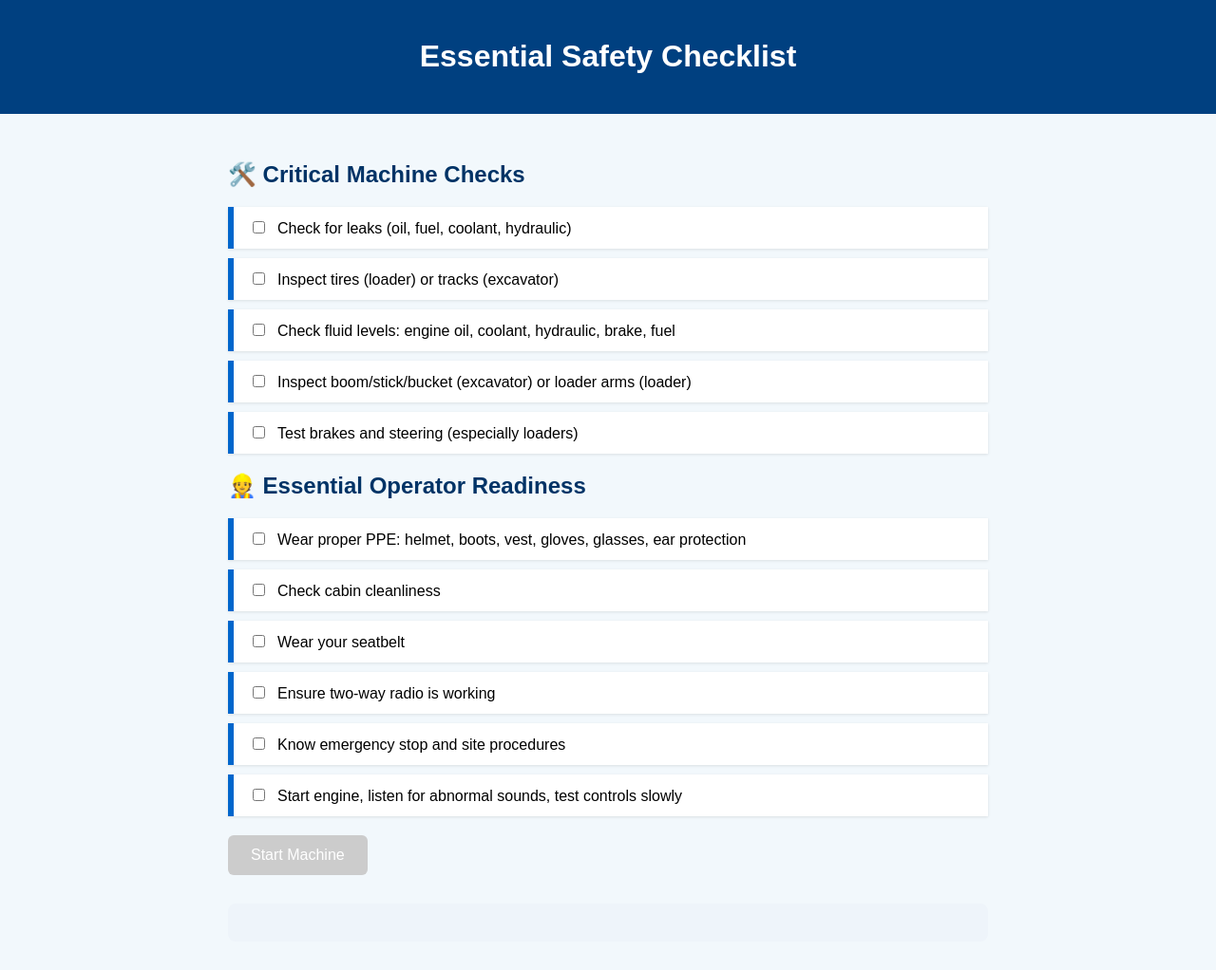
After one commit to RethikRaj/caterpillar_hackathon, a Flask app: page /safety_check in a window 1280 px wide. The commit adds this page. Shown: the whole page at 95% size. Run offline with Flask 3, Linux system fonts and the light colour scheme; the visitor is signed in with stand-in values (Sample User, id 1); parts of the project's set-up code (start-up, migrations or seed data) failed here and were passed over; some libraries are stand-ins or nearby versions.

Commit message:
added safety checks

```diff
--- a/app.py
+++ b/app.py
@@ -309,5 +309,10 @@ def get_weather():
     except requests.exceptions.RequestException:
         return jsonify({'error': 'Failed to fetch weather data'}), 500
 
+@app.route('/safety_check')
+@login_required(role='operator')
+def safety_check():
+    return render_template('safety_check.html')
+
 if __name__=='__main__':
     app.run(debug=True)
--- /dev/null
+++ b/templates/safety_check.html
@@ -0,0 +1,219 @@
+<!DOCTYPE html>
+<html lang="en">
+<head>
+  <meta charset="UTF-8">
+  <title>Essential Excavator & Loader Safety Checks</title>
+  <style>
+    body {
+      font-family: Arial, sans-serif;
+      background-color: #f2f8fc;
+      margin: 0;
+      padding: 0;
+    }
+
+    header {
+      background-color: #004080;
+      color: white;
+      padding: 20px;
+      text-align: center;
+    }
+
+    main {
+      padding: 30px;
+      max-width: 800px;
+      margin: auto;
+    }
+
+    h2, h3, h4 {
+      color: #003366;
+    }
+
+    ul {
+      list-style: none;
+      padding-left: 0;
+    }
+
+    li {
+      background: #ffffff;
+      margin-bottom: 10px;
+      padding: 12px 16px;
+      border-left: 6px solid #0066cc;
+      box-shadow: 0 1px 3px rgba(0,0,0,0.1);
+    }
+
+    label {
+      margin-left: 10px;
+    }
+
+    .button-group {
+      margin-top: 20px;
+    }
+
+    button {
+      margin-right: 10px;
+      padding: 12px 24px;
+      font-size: 16px;
+      background-color: #0077cc;
+      color: white;
+      border: none;
+      border-radius: 6px;
+      cursor: pointer;
+    }
+
+    button:disabled {
+      background-color: #cccccc;
+      cursor: not-allowed;
+    }
+
+    #uploadContainer {
+      margin-top: 30px;
+      background: #eef4fa;
+      padding: 20px;
+      border-radius: 8px;
+    }
+  </style>
+</head>
+<body>
+  <header>
+    <h1>Essential Safety Checklist</h1>
+  </header>
+
+  <main>
+    <section>
+      <h2>🛠️ Critical Machine Checks</h2>
+      <ul id="machine-checks" class="checklist"></ul>
+    </section>
+
+    <section>
+      <h2>👷 Essential Operator Readiness</h2>
+      <ul id="operator-checks" class="checklist"></ul>
+    </section>
+
+    <div class="button-group">
+      <button id="startBtn" disabled>Start Machine</button>
+      <button id="forceBtn" style="display:none;">Force Start</button>
+    </div>
+
+    <div id="uploadContainer"></div>
+  </main>
+
+  <script>
+    const machineChecks = [
+      "Check for leaks (oil, fuel, coolant, hydraulic)",
+      "Inspect tires (loader) or tracks (excavator)",
+      "Check fluid levels: engine oil, coolant, hydraulic, brake, fuel",
+      "Inspect boom/stick/bucket (excavator) or loader arms (loader)",
+      "Test brakes and steering (especially loaders)"
+    ];
+
+    const operatorChecks = [
+      "Wear proper PPE: helmet, boots, vest, gloves, glasses, ear protection",
+      "Check cabin cleanliness",
+      "Wear your seatbelt",
+      "Ensure two-way radio is working",
+      "Know emergency stop and site procedures",
+      "Start engine, listen for abnormal sounds, test controls slowly"
+    ];
+
+    function createChecklist(containerId, items) {
+      const container = document.getElementById(containerId);
+      items.forEach((text, index) => {
+        const li = document.createElement("li");
+        const checkbox = document.createElement("input");
+        checkbox.type = "checkbox";
+        checkbox.id = `${containerId}-check-${index}`;
+        checkbox.className = containerId + "-item";
+        const label = document.createElement("label");
+        label.htmlFor = checkbox.id;
+        label.textContent = text;
+        li.appendChild(checkbox);
+        li.appendChild(label);
+        container.appendChild(li);
+      });
+    }
+
+    function checkAllChecked(className) {
+      const checkboxes = document.querySelectorAll(`.${className}`);
+      return Array.from(checkboxes).every(cb => cb.checked);
+    }
+
+    function getUncheckedLabels(className) {
+      const checkboxes = document.querySelectorAll(`.${className}`);
+      return Array.from(checkboxes)
+        .filter(cb => !cb.checked)
+        .map(cb => cb.nextSibling.textContent);
+    }
+
+    function updateButtonState() {
+      const machineComplete = checkAllChecked("machine-checks-item");
+      const operatorComplete = checkAllChecked("operator-checks-item");
+
+      const startBtn = document.getElementById("startBtn");
+      const forceBtn = document.getElementById("forceBtn");
+
+      if (machineComplete && operatorComplete) {
+        startBtn.disabled = false;
+        forceBtn.style.display = "none";
+      } else {
+        startBtn.disabled = true;
+        forceBtn.style.display = "inline-block";
+      }
+
+      document.getElementById("uploadContainer").innerHTML = "";
+    }
+
+    function attachListeners(className) {
+      const checkboxes = document.querySelectorAll(`.${className}`);
+      checkboxes.forEach(cb => cb.addEventListener("change", updateButtonState));
+    }
+
+    function generateUploadFields(uncheckedMachine, uncheckedOperator) {
+      const container = document.getElementById("uploadContainer");
+      container.innerHTML = "<h3>📤 Upload images for unchecked items:</h3>";
+
+      const createSection = (title, items, prefix) => {
+        if (items.length === 0) return;
+        const section = document.createElement("div");
+        section.innerHTML = `<h4>${title}</h4>`;
+        items.forEach((item, idx) => {
+          const div = document.createElement("div");
+          div.innerHTML = `
+            <label>${item}</label><br>
+            <input type="file" accept="image/*" name="${prefix}_${idx}" required><br><br>
+          `;
+          section.appendChild(div);
+        });
+        container.appendChild(section);
+      };
+
+      createSection("Machine Items", uncheckedMachine, "machine");
+      createSection("Operator Items", uncheckedOperator, "operator");
+
+      const submitBtn = document.createElement("button");
+      submitBtn.textContent = "Submit & Force Start";
+      submitBtn.onclick = () => alert("🚨 Force Start submitted with images!");
+      container.appendChild(submitBtn);
+    }
+
+    createChecklist("machine-checks", machineChecks);
+    createChecklist("operator-checks", operatorChecks);
+    attachListeners("machine-checks-item");
+    attachListeners("operator-checks-item");
+
+    document.getElementById("startBtn").addEventListener("click", () => {
+      alert("✅ All safety checks complete. Machine ready to start!");
+    });
+
+    document.getElementById("forceBtn").addEventListener("click", () => {
+      const uncheckedMachine = getUncheckedLabels("machine-checks-item");
+      const uncheckedOperator = getUncheckedLabels("operator-checks-item");
+
+      if (uncheckedMachine.length === 0 && uncheckedOperator.length === 0) {
+        alert("All items are checked. No need for Force Start.");
+      } else {
+        generateUploadFields(uncheckedMachine, uncheckedOperator);
+      }
+    });
+  </script>
+</body>
+</html>
--- a/templates/track_task.html
+++ b/templates/track_task.html
@@ -102,8 +102,10 @@
             </div>
           </div>
 
-          <div class="d-grid">
+          <div class="d-grid gap-2">
             <button type="submit" class="btn btn-success">Predict Time</button>
+            <a href="{{ url_for('safety_check') }}" class="btn btn-warning">Skip to Safety Check</a>
+            <a href="{{ url_for('safety_check') }}" class="btn btn-primary">Go to Safety Check</a>
           </div>
 
           {% if prediction %}
```
Also changed, not shown: templates/real_time_safety.html (added, +183 -0 lines).
